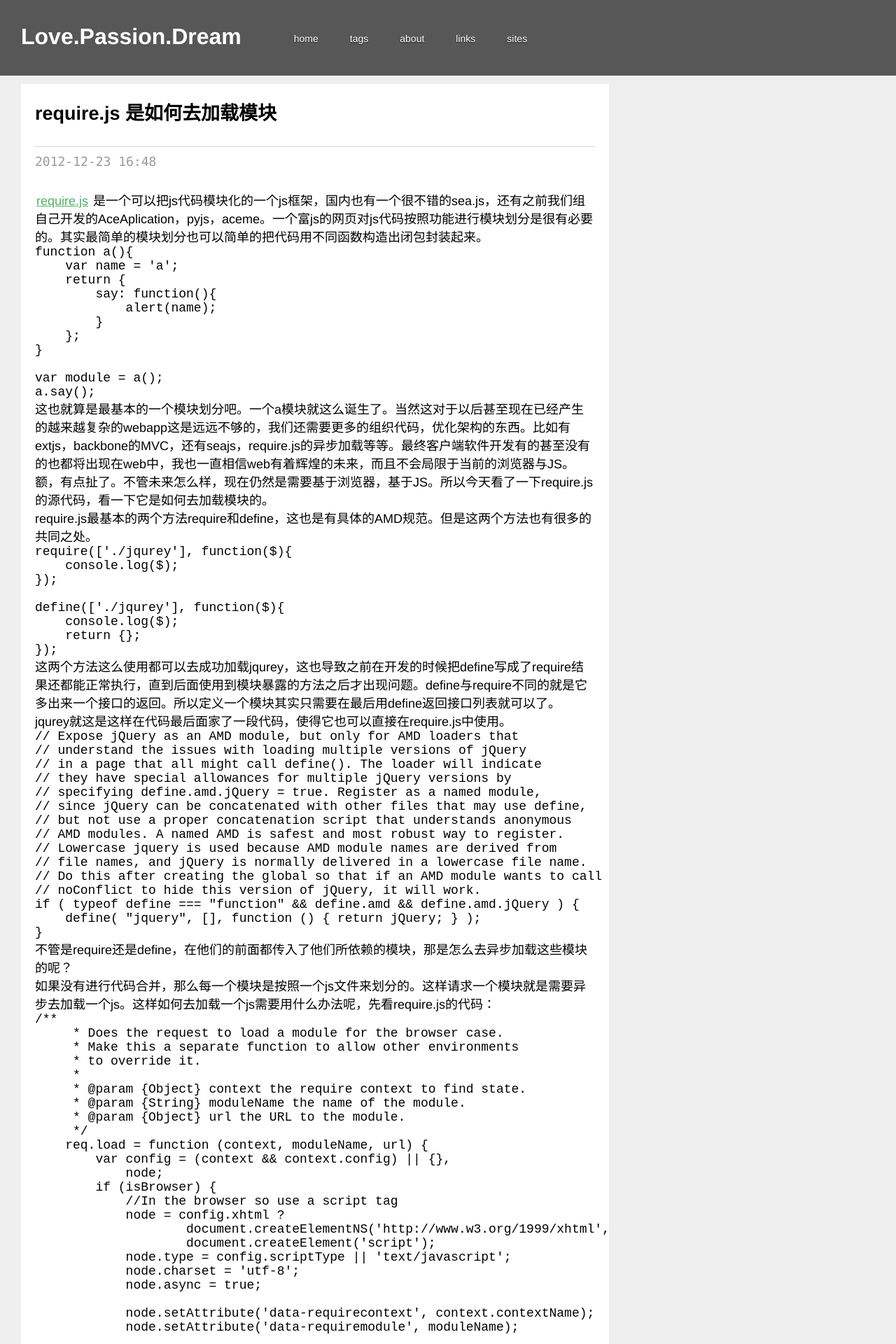
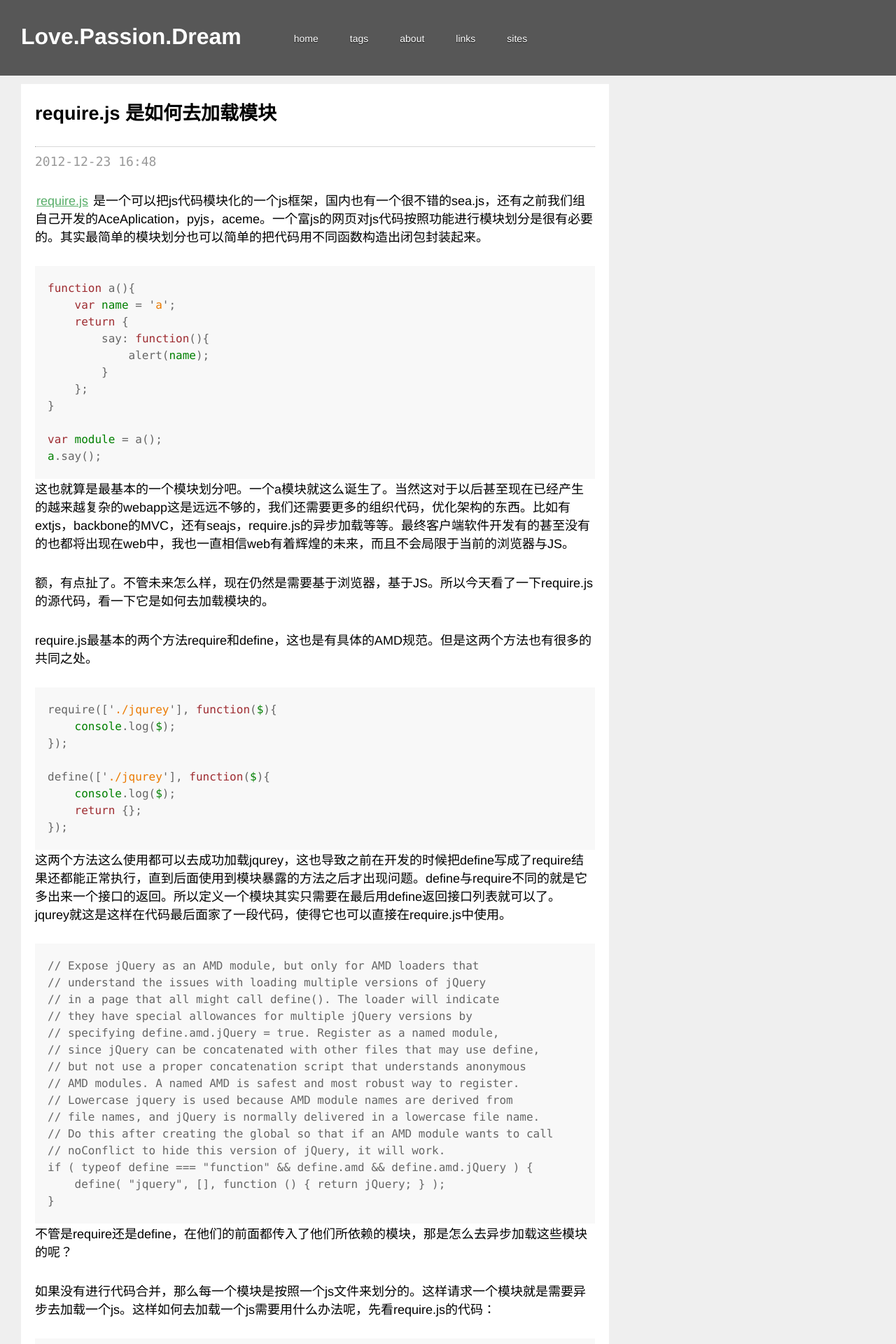
Before and after one commit to yutingzhao1991/blog.yutingzhao.com, a Jekyll site: the page built from _posts/2012-12-23-require.js_是如何去加载模块.md, in a window 1280 px wide. Shown: the top 1920 px of the page at 70% size. Built offline with Jekyll 4.4.1, drawn with Linux system fonts in a browser that asks for light colours; Markdown is read by kramdown in place of the engine named in the settings; comment, search, counter and statistics services are not loaded; some of the changed text lies outside the part shown.

````diff
--- a/_posts/2012-12-23-require.js_是如何去加载模块.md
+++ b/_posts/2012-12-23-require.js_是如何去加载模块.md
@@ -7,17 +7,19 @@ tags:
 ---
 [require.js](http://requirejs.org) 是一个可以把js代码模块化的一个js框架，国内也有一个很不错的sea.js，还有之前我们组自己开发的AceAplication，pyjs，aceme。一个富js的网页对js代码按照功能进行模块划分是很有必要的。其实最简单的模块划分也可以简单的把代码用不同函数构造出闭包封装起来。
 
-    function a(){
-        var name = 'a';
-        return {
-            say: function(){
-                alert(name);
-            }
-        };
-    }
+```javascript
+function a(){
+    var name = 'a';
+    return {
+        say: function(){
+            alert(name);
+        }
+    };
+}
 
-    var module = a();
-    a.say();
+var module = a();
+a.say();
+```
 
 这也就算是最基本的一个模块划分吧。一个a模块就这么诞生了。当然这对于以后甚至现在已经产生的越来越复杂的webapp这是远远不够的，我们还需要更多的组织代码，优化架构的东西。比如有extjs，backbone的MVC，还有seajs，require.js的异步加载等等。最终客户端软件开发有的甚至没有的也都将出现在web中，我也一直相信web有着辉煌的未来，而且不会局限于当前的浏览器与JS。
 
@@ -25,14 +27,16 @@ tags:
 
 require.js最基本的两个方法require和define，这也是有具体的AMD规范。但是这两个方法也有很多的共同之处。
 
-    require(['./jqurey'], function($){
-        console.log($);
-    });
+```javascript
+require(['./jqurey'], function($){
+    console.log($);
+});
 
-    define(['./jqurey'], function($){
-        console.log($);
-        return {};
-    });
+define(['./jqurey'], function($){
+    console.log($);
+    return {};
+});
+```
 
 这两个方法这么使用都可以去成功加载jqurey，这也导致之前在开发的时候把define写成了require结果还都能正常执行，直到后面使用到模块暴露的方法之后才出现问题。define与require不同的就是它多出来一个接口的返回。所以定义一个模块其实只需要在最后用define返回接口列表就可以了。jqurey就这是这样在代码最后面家了一段代码，使得它也可以直接在require.js中使用。
 
@@ -57,99 +61,101 @@ require.js最基本的两个方法require和define，这也是有具体的AMD规
 
 如果没有进行代码合并，那么每一个模块是按照一个js文件来划分的。这样请求一个模块就是需要异步去加载一个js。这样如何去加载一个js需要用什么办法呢，先看require.js的代码：
 
-    /**
-         * Does the request to load a module for the browser case.
-         * Make this a separate function to allow other environments
-         * to override it.
-         *
-         * @param {Object} context the require context to find state.
-         * @param {String} moduleName the name of the module.
-         * @param {Object} url the URL to the module.
-         */
-        req.load = function (context, moduleName, url) {
-            var config = (context && context.config) || {},
-                node;
-            if (isBrowser) {
-                //In the browser so use a script tag
-                node = config.xhtml ?
-                        document.createElementNS('http://www.w3.org/1999/xhtml', 'html:script') :
-                        document.createElement('script');
-                node.type = config.scriptType || 'text/javascript';
-                node.charset = 'utf-8';
-                node.async = true;
+```javascript
+/**
+ * Does the request to load a module for the browser case.
+ * Make this a separate function to allow other environments
+ * to override it.
+ *
+ * @param {Object} context the require context to find state.
+ * @param {String} moduleName the name of the module.
+ * @param {Object} url the URL to the module.
+ */
+req.load = function (context, moduleName, url) {
+    var config = (context && context.config) || {},
+        node;
+    if (isBrowser) {
+        //In the browser so use a script tag
+        node = config.xhtml ?
+                document.createElementNS('http://www.w3.org/1999/xhtml', 'html:script') :
+                document.createElement('script');
+        node.type = config.scriptType || 'text/javascript';
+        node.charset = 'utf-8';
+        node.async = true;
 
-                node.setAttribute('data-requirecontext', context.contextName);
-                node.setAttribute('data-requiremodule', moduleName);
+        node.setAttribute('data-requirecontext', context.contextName);
+        node.setAttribute('data-requiremodule', moduleName);
 
-                //Set up load listener. Test attachEvent first because IE9 has
-                //a subtle issue in its addEventListener and script onload firings
-                //that do not match the behavior of all other browsers with
-                //addEventListener support, which fire the onload event for a
-                //script right after the script execution. See:
-                //https://connect.microsoft.com/IE/feedback/details/648057/script-onload-event-is-not-fired-immediately-after-script-execution
-                //UNFORTUNATELY Opera implements attachEvent but does not follow the script
-                //script execution mode.
-                if (node.attachEvent &&
-                        //Check if node.attachEvent is artificially added by custom script or
-                        //natively supported by browser
-                        //read https://github.com/jrburke/requirejs/issues/187
-                        //if we can NOT find [native code] then it must NOT natively supported.
-                        //in IE8, node.attachEvent does not have toString()
-                        //Note the test for "[native code" with no closing brace, see:
-                        //https://github.com/jrburke/requirejs/issues/273
-                        !(node.attachEvent.toString && node.attachEvent.toString().indexOf('[native code') < 0) &&
-                        !isOpera) {
-                    //Probably IE. IE (at least 6-8) do not fire
-                    //script onload right after executing the script, so
-                    //we cannot tie the anonymous define call to a name.
-                    //However, IE reports the script as being in 'interactive'
-                    //readyState at the time of the define call.
-                    useInteractive = true;
+        //Set up load listener. Test attachEvent first because IE9 has
+        //a subtle issue in its addEventListener and script onload firings
+        //that do not match the behavior of all other browsers with
+        //addEventListener support, which fire the onload event for a
+        //script right after the script execution. See:
+        //https://connect.microsoft.com/IE/feedback/details/648057/script-onload-event-is-not-fired-immediately-after-script-execution
+        //UNFORTUNATELY Opera implements attachEvent but does not follow the script
+        //script execution mode.
+        if (node.attachEvent &&
+                //Check if node.attachEvent is artificially added by custom script or
+                //natively supported by browser
+                //read https://github.com/jrburke/requirejs/issues/187
+                //if we can NOT find [native code] then it must NOT natively supported.
+                //in IE8, node.attachEvent does not have toString()
+                //Note the test for "[native code" with no closing brace, see:
+                //https://github.com/jrburke/requirejs/issues/273
+                !(node.attachEvent.toString && node.attachEvent.toString().indexOf('[native code') < 0) &&
+                !isOpera) {
+            //Probably IE. IE (at least 6-8) do not fire
+            //script onload right after executing the script, so
+            //we cannot tie the anonymous define call to a name.
+            //However, IE reports the script as being in 'interactive'
+            //readyState at the time of the define call.
+            useInteractive = true;
 
-                    node.attachEvent('onreadystatechange', context.onScriptLoad);
-                    //It would be great to add an error handler here to catch
-                    //404s in IE9+. However, onreadystatechange will fire before
-                    //the error handler, so that does not help. If addEvenListener
-                    //is used, then IE will fire error before load, but we cannot
-                    //use that pathway given the connect.microsoft.com issue
-                    //mentioned above about not doing the 'script execute,
-                    //then fire the script load event listener before execute
-                    //next script' that other browsers do.
-                    //Best hope: IE10 fixes the issues,
-                    //and then destroys all installs of IE 6-9.
-                    //node.attachEvent('onerror', context.onScriptError);
-                } else {
-                    node.addEventListener('load', context.onScriptLoad, false);
-                    node.addEventListener('error', context.onScriptError, false);
-                }
-                node.src = url;
+            node.attachEvent('onreadystatechange', context.onScriptLoad);
+            //It would be great to add an error handler here to catch
+            //404s in IE9+. However, onreadystatechange will fire before
+            //the error handler, so that does not help. If addEvenListener
+            //is used, then IE will fire error before load, but we cannot
+            //use that pathway given the connect.microsoft.com issue
+            //mentioned above about not doing the 'script execute,
+            //then fire the script load event listener before execute
+            //next script' that other browsers do.
+            //Best hope: IE10 fixes the issues,
+            //and then destroys all installs of IE 6-9.
+            //node.attachEvent('onerror', context.onScriptError);
+        } else {
+            node.addEventListener('load', context.onScriptLoad, false);
+            node.addEventListener('error', context.onScriptError, false);
+        }
+        node.src = url;
 
-                //For some cache cases in IE 6-8, the script executes before the end
-                //of the appendChild execution, so to tie an anonymous define
-                //call to the module name (which is stored on the node), hold on
-                //to a reference to this node, but clear after the DOM insertion.
-                currentlyAddingScript = node;
-                if (baseElement) {
-                    head.insertBefore(node, baseElement);
-                } else {
-                    head.appendChild(node);
-                }
-                currentlyAddingScript = null;
+        //For some cache cases in IE 6-8, the script executes before the end
+        //of the appendChild execution, so to tie an anonymous define
+        //call to the module name (which is stored on the node), hold on
+        //to a reference to this node, but clear after the DOM insertion.
+        currentlyAddingScript = node;
+        if (baseElement) {
+            head.insertBefore(node, baseElement);
+        } else {
+            head.appendChild(node);
+        }
+        currentlyAddingScript = null;
 
-                return node;
-            } else if (isWebWorker) {
-                //In a web worker, use importScripts. This is not a very
-                //efficient use of importScripts, importScripts will block until
-                //its script is downloaded and evaluated. However, if web workers
-                //are in play, the expectation that a build has been done so that
-                //only one script needs to be loaded anyway. This may need to be
-                //reevaluated if other use cases become common.
-                importScripts(url);
+        return node;
+    } else if (isWebWorker) {
+        //In a web worker, use importScripts. This is not a very
+        //efficient use of importScripts, importScripts will block until
+        //its script is downloaded and evaluated. However, if web workers
+        //are in play, the expectation that a build has been done so that
+        //only one script needs to be loaded anyway. This may need to be
+        //reevaluated if other use cases become common.
+        importScripts(url);
 
-                //Account for anonymous modules
-                context.completeLoad(moduleName);
-            }
-        };
+        //Account for anonymous modules
+        context.completeLoad(moduleName);
+    }
+};
+```
 
 没错，它也是用了向html文档中插入script标签的方法，在该标签中加入了一个用于唯一标记模块的属性data-requiremodule，这样当js被加载运行后js中如果调用了define这个方法，那么这个方法就回去获取这个属性从而该模块就算是成功加载完毕了。
 
@@ -167,17 +173,23 @@ require.js最基本的两个方法require和define，这也是有具体的AMD规
 
 然后seajs会通过正则表达式分析模块中的依赖，这样就可以实现模块的同步require了，所以你的seajs模块中可以向下面这么写（seajs通常就是这样使用de的），却不会出现异步加载js的问题：
 
-    defint(function(){
-      var t = require('./t');
-      t.test();
-    });
+```javascript
+defint(function(){
+  var t = require('./t');
+  t.test();
+});
+```
 
 seajs中用于分析模块依赖关系的正则表达式是：
 
+```javascript
     var REQUIRE_RE = /"(?:\\"|[^"])*"|'(?:\\'|[^'])*'|\/\*[\S\s]*?\*\/|\/(?:\\\/|[^/\r\n])+\/(?=[^\/])|\/\/.*|\.\s*require|(?:^|[^$])\brequire\s*\(\s*(["'])(.+?)\1\s*\)/g
+```
 
 不过这样的方法引来了很多争议，现在正在考虑是否只是在debug的模式下才使用这样的方式，然后通过spm打包后上线的代码不会进行这样的检测，如果需要按需异步加载的话使用这样的方式：
 
-    seajs.use('./t'function(t) {
-      t.test();
-    });
+```javascript
+seajs.use('./t'function(t) {
+  t.test();
+});
+```
--- a/css/main.css
+++ b/css/main.css
@@ -165,3 +165,49 @@ article .prev-next:hover {
     padding: 10px 0 0;
     border-top: 1px dotted #b2b2b2;
 }
+
+article code, article a {
+  word-break: break-all;
+}
+
+article p {
+  margin-bottom: 30px;
+}
+
+code {
+  font-family: Consolas, monospace, 微软雅黑;
+}
+
+code .s1, code .mi {
+  color: #eb7a00;
+}
+
+code .k, code .kd {
+  color: #9e2c31;
+}
+
+code .nx {
+  color: #008000;
+}
+
+pre {
+  font-family: Consolas;
+  padding: 20px 18px;
+  background-color: #f8f8f8;
+  overflow-x: auto;
+  color: #666;
+  line-height: 24px;
+  font-size: 16px;
+}
+
+p code {
+  padding: 0 2px;
+  font-size: .9em;
+}
+
+blockquote {
+  border-left: 3px solid #777;
+  padding-left: 20px;
+  font-size: 18px;
+  color: #666;
+}
````
Also changed, not shown: _data/sites.yml (+29 -2 lines), _posts/2012-09-23-Node.JS实现用户持久化登陆.md (+29 -27 lines).
